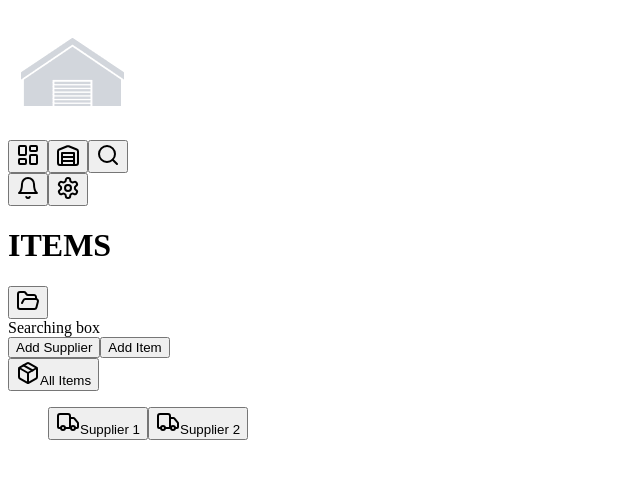
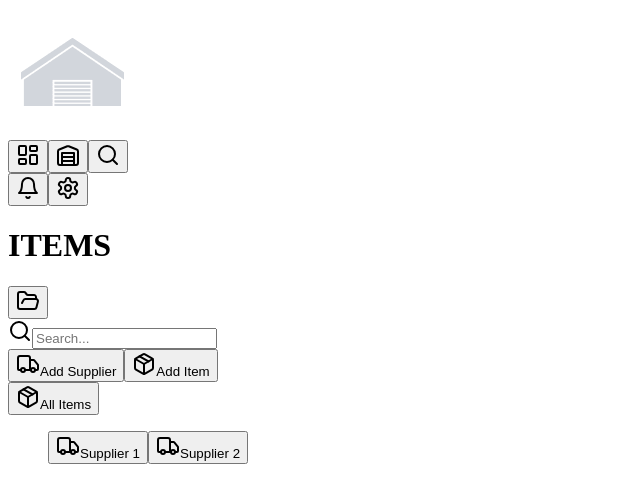
Before and after one commit to kacperlaudanski/SuppliesManagementApp, a Next.js app: page /dashboard/items in a window 1280 px wide. Shown: the top 502 px of the page, without its empty margins (0-640 px from the left). Built offline with nearby package versions, Linux system fonts and the light colour scheme.

Commit message:
aside tab styling done

```diff
--- a/src/app/components/Button.tsx
+++ b/src/app/components/Button.tsx
@@ -15,7 +15,8 @@ const buttonStyle = cva(['transition-all duration-300 flex items-center'], {
         navbarExtended:["w-full h-[45px] justify-between"],
         navbarRolled:['w-full min-h-[55px] justify-center items-center'],
         showAsideTab: [`w-[40px] h-[40px] bg-white justify-center items-center border-2 border-inherit border-solid absolute top-10 right-[-20px] rounded-full hover:bg-[#ffc857]`],
-        asideSupplierButton:['w-full h-[40px] rounded-lg text-sm mt-2 hover:bg-[#ffc857]'],
+        asideSupplierButton:['w-full h-[40px] rounded-md text-sm mt-2 hover:bg-[#ffc857]'],
+        asideActionButton:['w-full h-[40px] my-2 flex justify-center items-center rounded-md text-sm bg-neutral-200 hover:bg-[#ffc857]'],
        }
     }
 })
--- a/src/app/components/items/AsideTab.tsx
+++ b/src/app/components/items/AsideTab.tsx
@@ -9,7 +9,7 @@ export default function AsideTab({ children }: { children: ReactNode }) {
   return (
     <aside
       className={`${
-        isAsideVisible ? "w-[250px]" : "w-[50px]"
+        isAsideVisible ? "w-[270px]" : "w-[50px]"
       } h-full bg-white relative border-t-2 border-inherit border-solid transition-all duration-300 ease-in-out shadow-[0px_9px_14px_0px_#00000024]`}
     >
       <Button
@@ -19,7 +19,7 @@ export default function AsideTab({ children }: { children: ReactNode }) {
       >
         {isAsideVisible ? <ChevronLeft /> : <FolderOpen />}
       </Button>
-      <div className={`w-full h-full p-6 ${isAsideVisible ? 'flex' : 'hidden'} flex-col items-left`}>{children}</div>
+      <div className={`w-full h-full p-6 ${isAsideVisible ? 'opacity-100' : 'opacity-0'} flex-col items-left transition-all duration-200 ease-in-out`}>{children}</div>
     </aside>
   );
 }
--- /dev/null
+++ b/src/app/components/items/SearchingBox.tsx
@@ -0,0 +1,12 @@
+'use client'
+
+import { Search } from "lucide-react"
+
+export default function SearchingBox() {
+  return (
+    <div className="w-full h-[80px] flex justify-around mb-6 items-center text-neutral-400 border-b-2">
+      <Search />
+      <input type='search' placeholder="Search..." className="w-9/12 h-[45px] outline-none"/>
+    </div>
+  )
+}
--- a/src/app/dashboard/items/layout.tsx
+++ b/src/app/dashboard/items/layout.tsx
@@ -3,6 +3,7 @@ import { ReactNode } from "react";
 import AsideTab from "@/app/components/items/AsideTab";
 import Button from "@/app/components/Button";
 import { Package, Truck } from "lucide-react";
+import SearchingBox from "@/app/components/items/SearchingBox";
 
 export const metadata: Metadata = {
   title: "Items - StockWise",
@@ -11,12 +12,10 @@ export default function ItemsLayout({ children }: { children: ReactNode }) {
   return (
     <>
       <AsideTab>
-        <div className="w-full h-[100px] flex justify-between items-center">
-          Searching box
-        </div>
-        <div className="w-full flex justify-between items-center border-solid border-inherit">
-          <Button>Add Supplier</Button>
-          <Button>Add Item</Button>
+        <SearchingBox />
+        <div className="w-full flex flex-col justify-between items-center border-solid border-inherit">
+          <Button variant={'asideActionButton'}><Truck className="mx-2"/>Add Supplier</Button>
+          <Button variant={'asideActionButton'}><Package className="mx-2"/>Add Item</Button>
         </div>
         <div className="w-full flex flex-col mt-4">
           <Button location={"asideTab"} variant={"asideSupplierButton"}>
```
